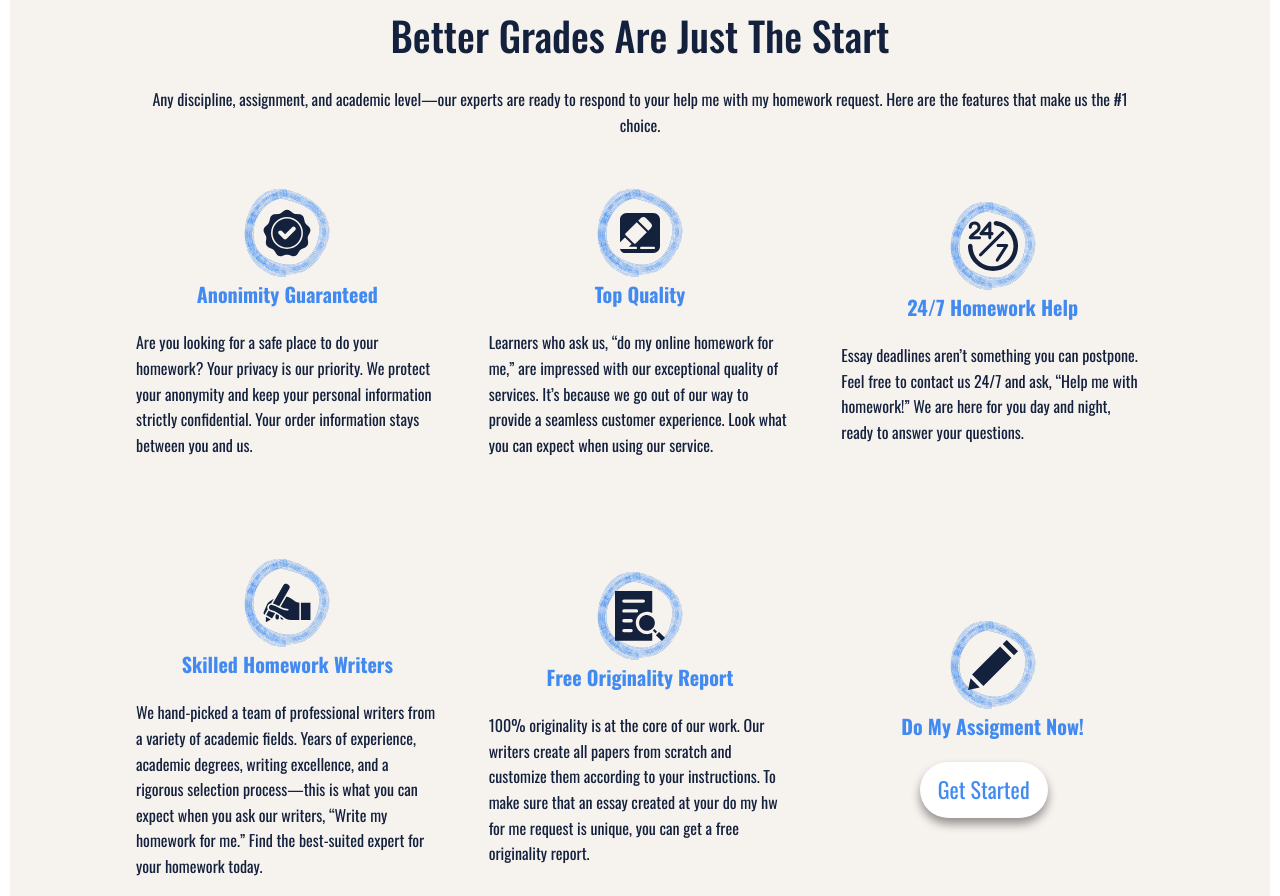
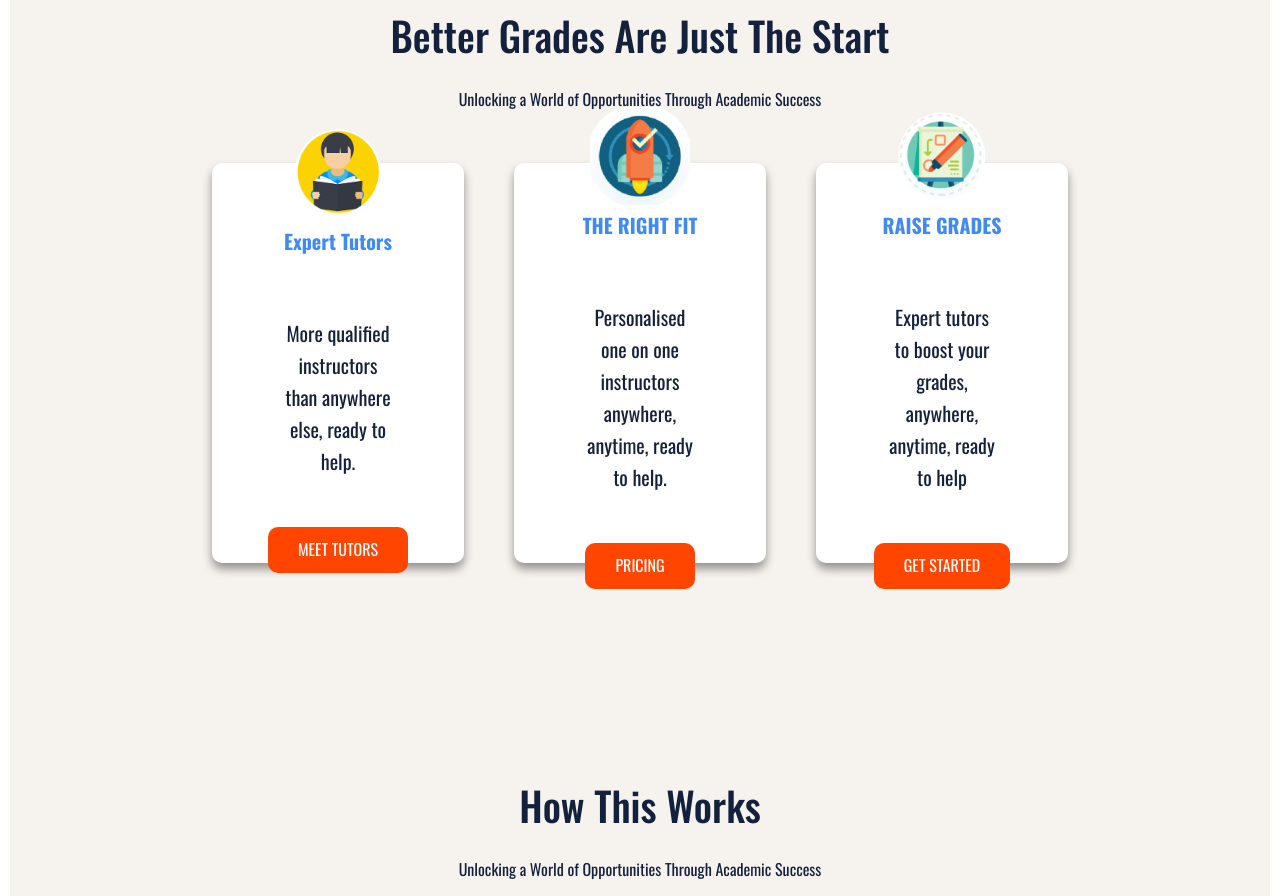
Before and after one commit to ahsanhd/Simply-Best-Academy, a website: page index.html in a window 1280 px wide. Shown: the part 1004-1900 px from the top of the page. Drawn offline with nearby package versions, Linux system fonts and the light colour scheme.

Commit message:
Feature/price-section
Added Initial pricing section some modifications needed will add them in another successive commit

```diff
--- a/index.html
+++ b/index.html
@@ -78,13 +78,65 @@
     </header>
 
     <main>
-        <section class="section-services">
+        <section class="section-second">
             <div class="services-text-box">
                 <h2 class="heading-secondary">
                     Better grades are just the start
                 </h2>
                 <p class="services-text">
-                Any discipline, assignment, and academic level—our experts are ready to respond to your help me with my homework request. Here are the features that make us the #1 choice.
+                    Unlocking a World of Opportunities Through Academic Success
+                </p>
+            </div>
+            <div class="row">
+                <div class="col-1-3 col-1-3__white">
+                    <div class="price-img-box">
+                        <img class="price-img" src="img/img-price1.png" alt="child reading a book">
+                    </div>
+                    <h3 class="heading-tertiary price-heading">
+                        Expert Tutors
+                    </h3>
+                    <p class="services-text price-text">
+                        More qualified instructors than anywhere else, ready to help.
+                    </p>
+                    <a href="#" class="price-btn">Meet Tutors</a>
+                </div>
+                <div class="col-1-3 col-1-3__white">
+                    <div class="price-img-box">
+                        <img class="price-img" src="img/image-price3.png" alt="child reading a book">
+                    </div>
+                    <h3 class="heading-tertiary price-heading">
+                        THE RIGHT FIT
+                    </h3>
+                    <p class="services-text price-text">
+                        Personalised one on one instructors anywhere, anytime, ready to help.
+                    </p>
+                    <a href="#" class="price-btn">Pricing</a>
+                </div>
+                <div class="col-1-3 col-1-3__white">
+                    <div class="price-img-box">
+                        <img class="price-img" src="img/image-price2.png" alt="child reading a book">
+                    </div>
+                    <h3 class="heading-tertiary price-heading">
+                        RAISE GRADES
+                    </h3>
+                    <p class="services-text price-text">
+                        Expert tutors to boost your grades, anywhere, anytime, ready to help
+                    </p>
+                    <a href="#" class="price-btn">Get Started</a>
+                </div>
+
+
+
+            </div>
+
+        </section>
+        <section class="section-services">
+            <div class="services-text-box">
+                <h2 class="heading-secondary">
+                    How this works
+                </h2>
+                <p class="services-text">
+                    Unlocking a World of Opportunities Through Academic Success
                 </p>
             </div>
             <div class="row">
--- /dev/null
+++ b/sass/components/_price-sections.scss
@@ -0,0 +1,60 @@
+.price-img-box {
+        width: 10rem;
+        margin-top: -3rem;
+}
+
+.price-img {
+        width: 100%;
+}
+
+.price-heading {
+
+}
+
+.price-text {
+    text-align: center;
+    padding: 4rem;
+    font-size: 2rem;
+}
+
+.price-btn,
+ .price-btn:link,
+ .price-btn:active{
+    text-transform: uppercase;
+    text-decoration: none;
+    display: inline-block;
+    padding: 1rem 3rem;
+    border-radius: 1rem;
+    color: #fff;
+    transition: all 0.2s;
+    position: relative;
+    font-size: 1.6rem;
+   // animation-fill-mode: both;
+    cursor: pointer;
+    border: none;
+    background-color: orangered;
+}
+
+.price-btn::after {
+    content: "";
+    display: inline-block;
+    position: absolute;
+    top: 0;
+    left: 0;
+    width: 100%;
+    height: 100%;
+    border-radius: 1rem;
+    z-index: -40;
+    transition: all 0.4s;
+    background-color: orangered;
+}
+
+.price-btn:hover {
+    transform: translateY(-1rem);
+    box-shadow: 0 1rem 1rem rgba(0, 0, 0, 0.2);
+}
+.price-btn:hover::after {
+    content: "";
+    transform: scaleX(1.5) scaleY(1.6);
+    opacity: 0;
+}
--- a/sass/layouts/_row.scss
+++ b/sass/layouts/_row.scss
@@ -9,6 +9,7 @@
 
     display: flex;
     flex-direction: row;
+    flex-wrap: wrap;
 }
 
 .first-column {
@@ -31,6 +32,15 @@
     flex-direction: column;
     justify-content: center;
     align-items: center;
+
+    &__white {
+        background-color: #fff;
+        height: 40rem;
+        border-radius: 10px;
+        box-shadow: var(--shadow-dark);
+        width: 25%;
+        padding: 3rem;
+    }
 }
 
 .col-1-2 {
--- a/sass/main.scss
+++ b/sass/main.scss
@@ -11,6 +11,9 @@
 @import "components/buttons";
 @import "components/icon";
 @import "components/reviews";
+@import "components/price-sections";
+
+
 
 
 @import "layouts/header";
--- a/sass/pages/_home.scss
+++ b/sass/pages/_home.scss
@@ -2,6 +2,17 @@ main {
     display: flex;
     flex-direction: column;
 }
+.section-second {
+    display: flex;
+    flex-direction: column;
+    align-items: center;
+    background-color: var(--color-light-grey);
+    border-bottom-left-radius: 8rem;
+    border-bottom-right-radius: 8rem;
+    padding: 10rem 0 15rem 0;
+    margin-top: -10rem;
+}
+
 
 .section-services {
     display: flex;
```
Also changed, not shown: css/style.css, img/heading-bg.png (added), img/image-price2.png (added), img/image-price3.png (added), img/img-price1.png (added).
